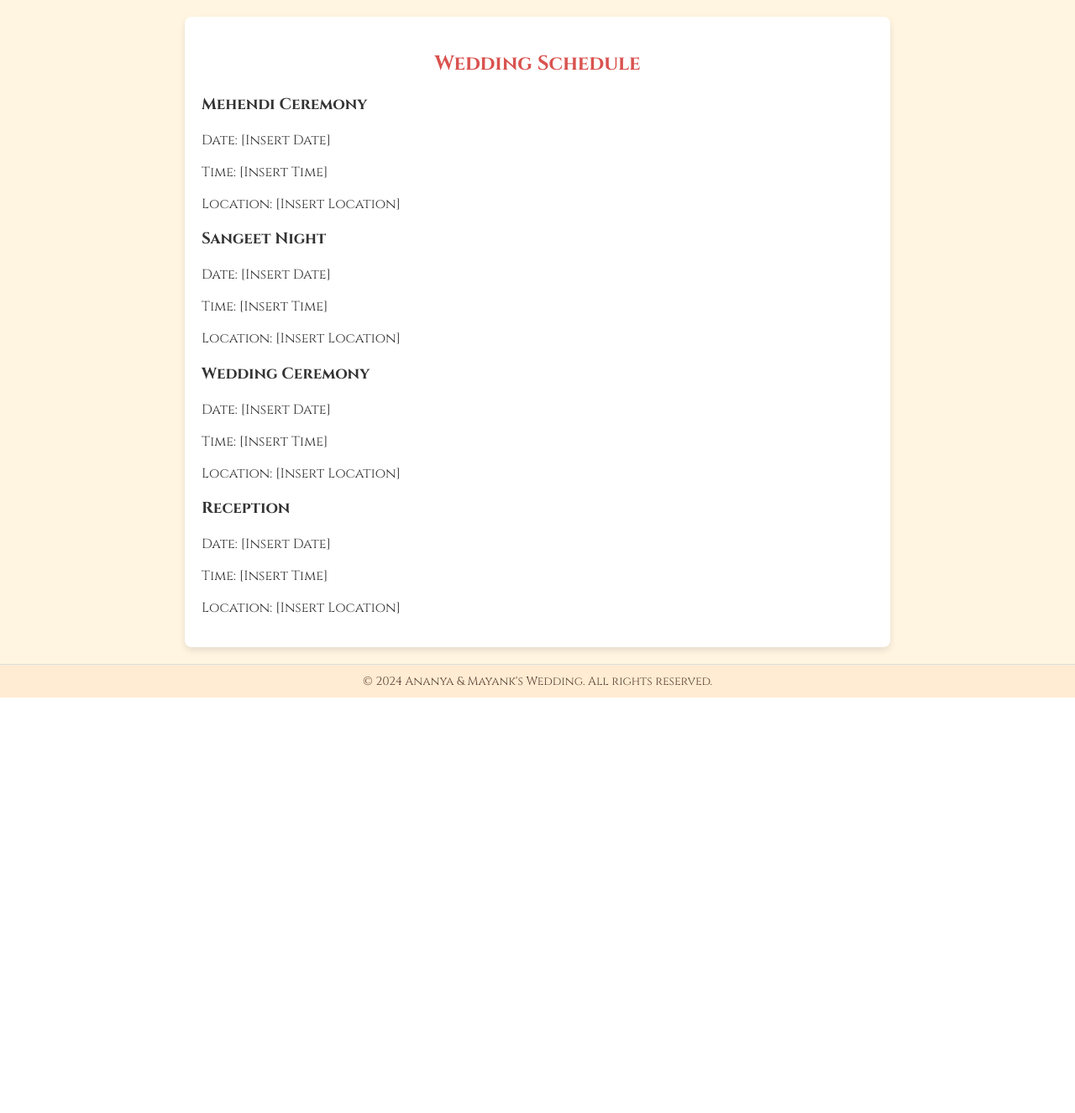
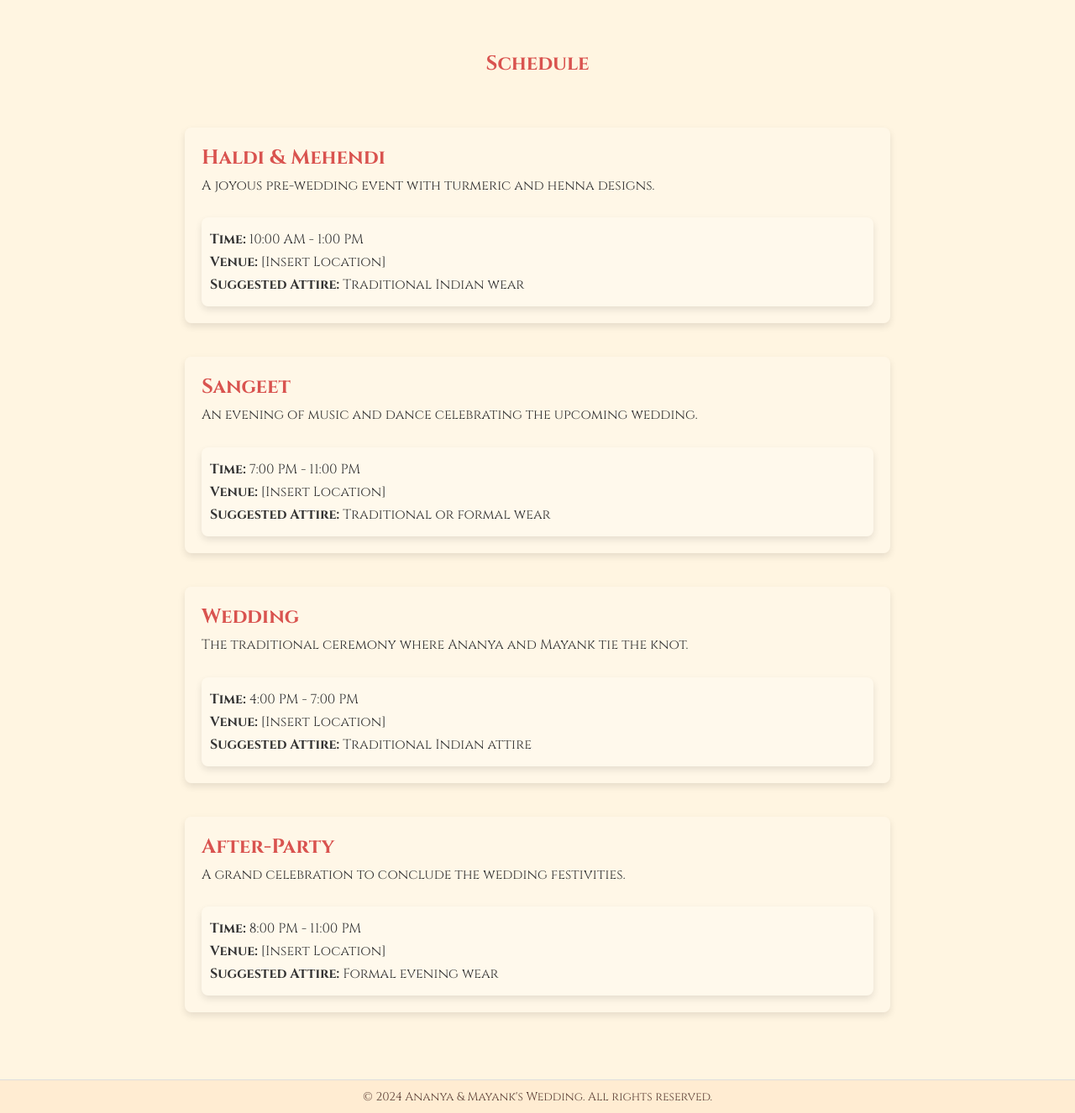
Before and after one commit to mayank26saxena/wedding-website, a Flask app: page /schedule in a window 1280 px wide. Shown: the part 43-1369 px from the top of the page at 84% size. Before the commit the page ends 874 px from the top, so only its background shows below. Run offline with Flask 2, Linux system fonts and the light colour scheme.

Commit message:
Update design for schedule page

```diff
--- a/templates/schedule.html
+++ b/templates/schedule.html
@@ -1,33 +1,184 @@
 {% extends "base.html" %}
-
 {% block title %}Ananya & Mayank | Schedule{% endblock %}
 
 {% block content %}
-<div class="schedule-container">
-    <h2>Wedding Schedule</h2>
-    <div class="schedule-item">
-        <h3>Mehendi Ceremony</h3>
-        <p>Date: [Insert Date]</p>
-        <p>Time: [Insert Time]</p>
-        <p>Location: [Insert Location]</p>
+<style>
+    .schedule-page-container {
+        display: flex;
+        flex-direction: column;
+        align-items: center;
+        padding: 20px;
+        background-color: #fff5e1;
+        color: #333;
+        position: relative;
+        overflow: hidden;
+    }
+
+    .schedule-page-container::before {
+        content: '';
+        position: absolute;
+        top: 0;
+        left: 0;
+        width: 100%;
+        height: 100%;
+        background: linear-gradient(135deg, rgba(255, 204, 128, 0.5), rgba(255, 160, 122, 0.5)),
+        linear-gradient(-135deg, rgba(255, 182, 193, 0.5), rgba(255, 218, 185, 0.5));
+        z-index: -1;
+    }
+
+    .schedule-header {
+        width: 100%;
+        max-width: 800px;
+        text-align: center;
+        margin-bottom: 40px;
+    }
+
+    .schedule-header h2 {
+        color: #d9534f;
+        font-family: 'Cinzel', serif;
+    }
+
+    .schedule-content {
+        display: flex;
+        flex-direction: column;
+        align-items: center;
+        width: 100%;
+        max-width: 1200px;
+    }
+
+    .event-section {
+        width: 100%;
+        max-width: 800px;
+        margin-bottom: 40px;
+        padding: 20px;
+        background-color: rgba(255, 255, 255, 0.2);
+        border-radius: 8px;
+        box-shadow: 0 4px 8px rgba(0, 0, 0, 0.1);
+        position: relative;
+    }
+
+    .event-section::before {
+        content: '';
+        position: absolute;
+        top: 0;
+        left: 0;
+        width: 100%;
+        height: 100%;
+        background-size: contain;
+        background-repeat: no-repeat;
+        opacity: 0.2;
+        border-radius: 8px;
+        z-index: -1;
+    }
+
+    .event-header {
+        display: flex;
+        align-items: center;
+        margin-bottom: 20px;
+    }
+
+    .event-details {
+        flex: 1;
+    }
+
+    .event-details h3 {
+        margin: 0;
+        font-size: 24px;
+        color: #d9534f;
+        font-family: 'Cinzel', serif;
+    }
+
+    .event-details p {
+        margin: 5px 0;
+        font-size: 16px;
+        line-height: 1.6;
+    }
+
+    .event-info {
+        background-color: rgba(255, 255, 255, 0.2);
+        padding: 10px;
+        border-radius: 8px;
+        box-shadow: 0 4px 8px rgba(0, 0, 0, 0.1);
+    }
+
+    .event-info p {
+        margin: 5px 0;
+    }
+
+    /* Responsive adjustments */
+    @media (max-width: 768px) {
+        .event-section {
+            margin-bottom: 20px;
+        }
+
+        .event-header {
+            flex-direction: column;
+            align-items: flex-start;
+        }
+    }
+</style>
+
+<div class="schedule-page-container">
+    <div class="schedule-header">
+        <h2>Schedule</h2>
     </div>
-    <div class="schedule-item">
-        <h3>Sangeet Night</h3>
-        <p>Date: [Insert Date]</p>
-        <p>Time: [Insert Time]</p>
-        <p>Location: [Insert Location]</p>
-    </div>
-    <div class="schedule-item">
-        <h3>Wedding Ceremony</h3>
-        <p>Date: [Insert Date]</p>
-        <p>Time: [Insert Time]</p>
-        <p>Location: [Insert Location]</p>
-    </div>
-    <div class="schedule-item">
-        <h3>Reception</h3>
-        <p>Date: [Insert Date]</p>
-        <p>Time: [Insert Time]</p>
-        <p>Location: [Insert Location]</p>
+
+    <div class="schedule-content">
+        <div class="event-section">
+            <div class="event-header">
+                <div class="event-details">
+                    <h3>Haldi & Mehendi</h3>
+                    <p>A joyous pre-wedding event with turmeric and henna designs.</p>
+                </div>
+            </div>
+            <div class="event-info">
+                <p><strong>Time:</strong> 10:00 AM - 1:00 PM</p>
+                <p><strong>Venue:</strong> [Insert Location]</p>
+                <p><strong>Suggested Attire:</strong> Traditional Indian wear</p>
+            </div>
+        </div>
+
+        <div class="event-section">
+            <div class="event-header">
+                <div class="event-details">
+                    <h3>Sangeet</h3>
+                    <p>An evening of music and dance celebrating the upcoming wedding.</p>
+                </div>
+            </div>
+            <div class="event-info">
+                <p><strong>Time:</strong> 7:00 PM - 11:00 PM</p>
+                <p><strong>Venue:</strong> [Insert Location]</p>
+                <p><strong>Suggested Attire:</strong> Traditional or formal wear</p>
+            </div>
+        </div>
+
+        <div class="event-section">
+            <div class="event-header">
+                <div class="event-details">
+                    <h3>Wedding</h3>
+                    <p>The traditional ceremony where Ananya and Mayank tie the knot.</p>
+                </div>
+            </div>
+            <div class="event-info">
+                <p><strong>Time:</strong> 4:00 PM - 7:00 PM</p>
+                <p><strong>Venue:</strong> [Insert Location]</p>
+                <p><strong>Suggested Attire:</strong> Traditional Indian attire</p>
+            </div>
+        </div>
+
+        <div class="event-section">
+            <div class="event-header">
+                <div class="event-details">
+                    <h3>After-Party</h3>
+                    <p>A grand celebration to conclude the wedding festivities.</p>
+                </div>
+            </div>
+            <div class="event-info">
+                <p><strong>Time:</strong> 8:00 PM - 11:00 PM</p>
+                <p><strong>Venue:</strong> [Insert Location]</p>
+                <p><strong>Suggested Attire:</strong> Formal evening wear</p>
+            </div>
+        </div>
     </div>
 </div>
 {% endblock %}
```
Also changed, not shown: static/images/schedule/haldi.png (added).
